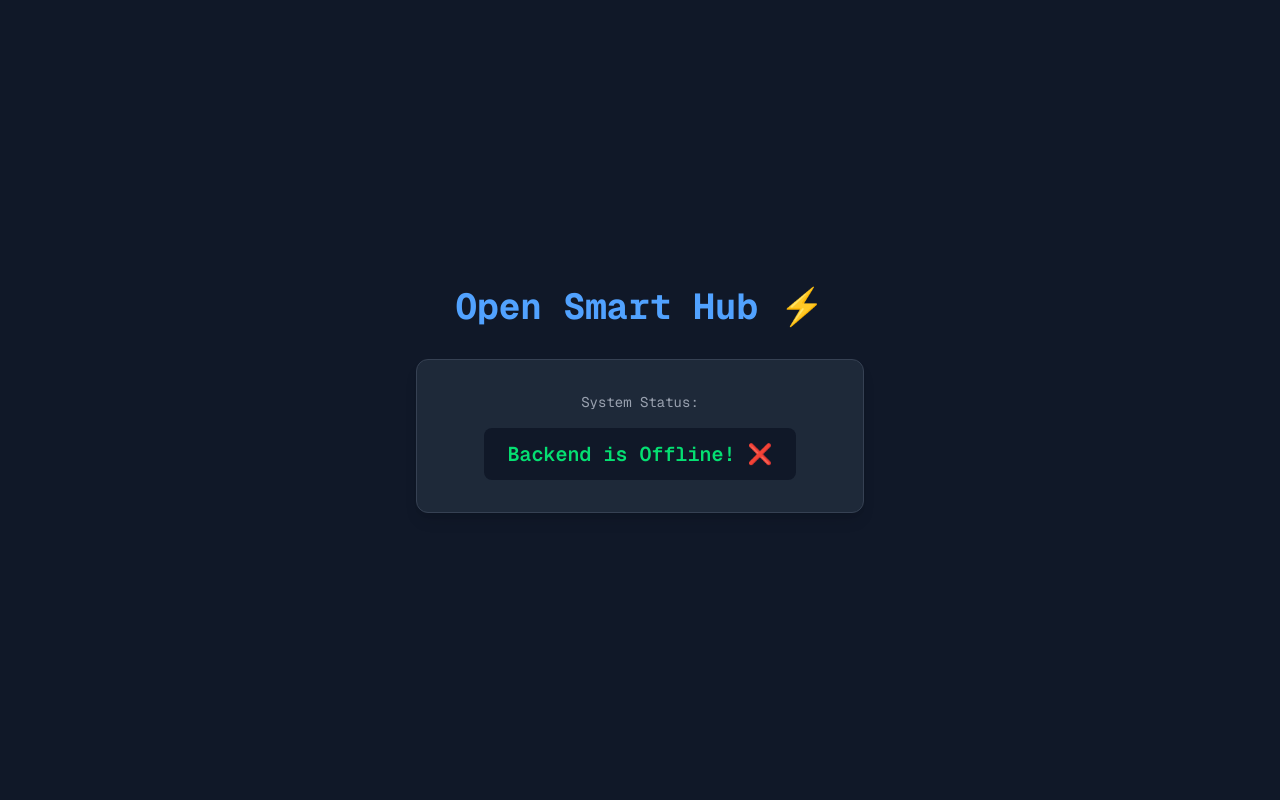
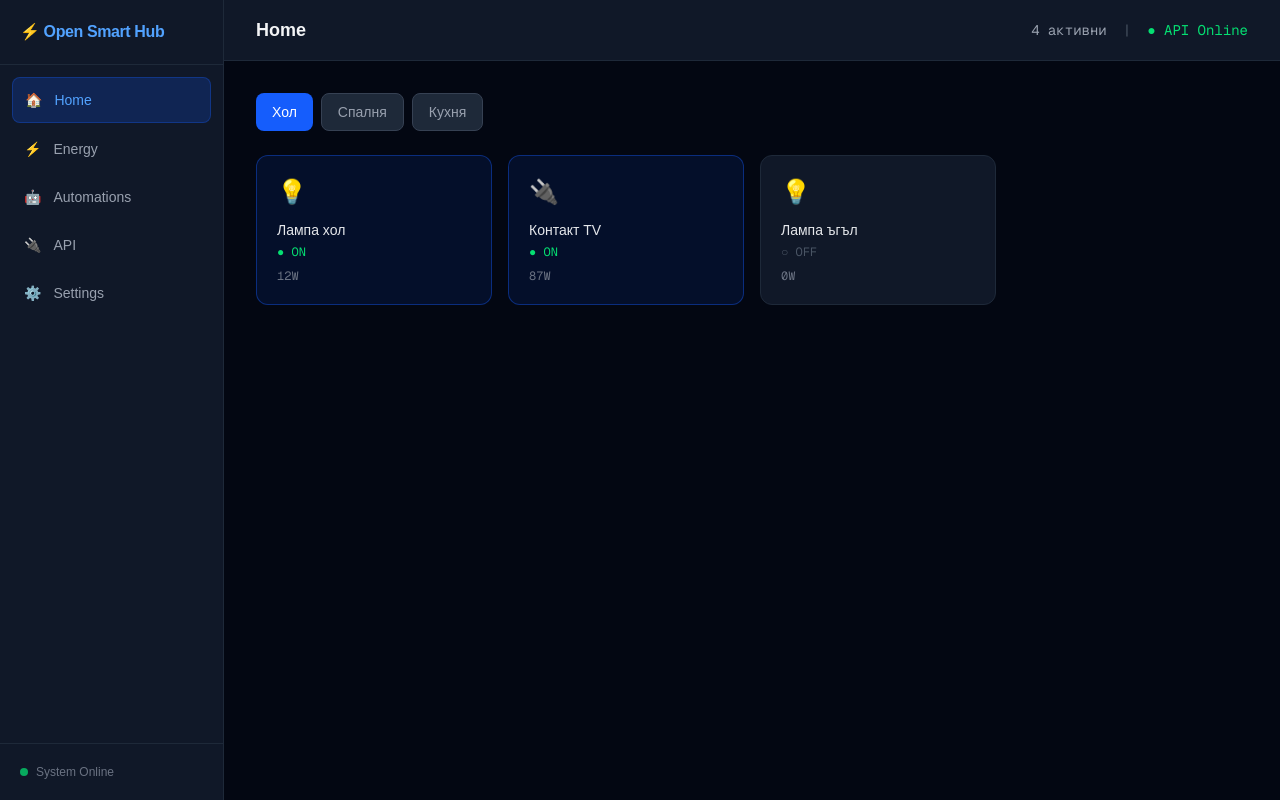
Before and after one commit to mtfxx/open-smart-hub, a Next.js app in the folder frontend/: page / in a window 1280 px wide. Built offline with nearby package versions, Linux system fonts and the light colour scheme; no server answers.

Commit message:
fix: clean dashboard page.tsx with proper TypeScript types

```diff
--- a/frontend/app/page.tsx
+++ b/frontend/app/page.tsx
@@ -1,31 +1,210 @@
 'use client';
-import { useEffect, useState } from 'react';
+import { useState } from 'react';
+import {
+  LineChart,
+  Line,
+  XAxis,
+  YAxis,
+  Tooltip,
+  ResponsiveContainer,
+} from 'recharts';
 
-export default function Home() {
-  const [apiStatus, setApiStatus] = useState<string>('Loading...');
+type Device = {
+  id: number;
+  name: string;
+  type: 'light' | 'plug';
+  state: boolean;
+  power: number;
+};
 
-  useEffect(() => {
-    // Тук Next.js пита нашия Node.js бекенд
-    fetch('http://localhost:3001/api/status')
-      .then((res) => res.json())
-      .then((data) => setApiStatus(data.message))
-      .catch(() => setApiStatus('Backend is Offline! ❌'));
-  }, []);
+type DevicesMap = {
+  [room: string]: Device[];
+};
+
+const initialDevices: DevicesMap = {
+  'Хол': [
+    { id: 1, name: 'Лампа хол', type: 'light', state: true, power: 12 },
+    { id: 2, name: 'Контакт TV', type: 'plug', state: true, power: 87 },
+    { id: 3, name: 'Лампа ъгъл', type: 'light', state: false, power: 0 },
+  ],
+  'Спалня': [
+    { id: 4, name: 'Лампа спалня', type: 'light', state: false, power: 0 },
+    { id: 5, name: 'Контакт зарядно', type: 'plug', state: true, power: 18 },
+  ],
+  'Кухня': [
+    { id: 6, name: 'Лампа кухня', type: 'light', state: true, power: 9 },
+    { id: 7, name: 'Контакт кафемашина', type: 'plug', state: false, power: 0 },
+  ],
+};
+
+const navItems = [
+  { id: 'home', label: 'Home', icon: '🏠' },
+  { id: 'energy', label: 'Energy', icon: '⚡' },
+  { id: 'automations', label: 'Automations', icon: '🤖' },
+  { id: 'api', label: 'API', icon: '🔌' },
+  { id: 'settings', label: 'Settings', icon: '⚙️' },
+];
+
+const mockEnergyData = [
+  { time: '00:00', watts: 120 },
+  { time: '04:00', watts: 80 },
+  { time: '08:00', watts: 350 },
+  { time: '12:00', watts: 210 },
+  { time: '16:00', watts: 190 },
+  { time: '20:00', watts: 450 },
+  { time: '23:59', watts: 150 },
+];
+
+export default function Dashboard() {
+  const [activeNav, setActiveNav] = useState('home');
+  const [activeRoom, setActiveRoom] = useState('Хол');
+  const [devices, setDevices] = useState<DevicesMap>(initialDevices);
+
+  const toggleDevice = (room: string, id: number) => {
+    setDevices((prev) => ({
+      ...prev,
+      [room]: prev[room].map((d) =>
+        d.id === id
+          ? { ...d, state: !d.state, power: !d.state ? (d.type === 'light' ? 12 : 45) : 0 }
+          : d
+      ),
+    }));
+  };
+
+  const totalPower = Object.values(devices)
+    .flat()
+    .reduce((acc, d) => acc + d.power, 0);
 
   return (
-    <main className="flex min-h-screen flex-col items-center justify-center bg-gray-900 text-white p-24">
-      <div className="z-10 max-w-5xl w-full items-center justify-between font-mono text-sm">
-        <h1 className="text-4xl font-bold mb-8 text-center text-blue-400">
-          Open Smart Hub ⚡
-        </h1>
-
-        <div className="bg-gray-800 border border-gray-700 p-8 rounded-xl shadow-lg text-center max-w-md mx-auto">
-          <p className="text-gray-400 mb-4">System Status:</p>
-          <div className="text-xl font-semibold text-green-400 bg-gray-900 py-3 px-6 rounded-lg inline-block">
-            {apiStatus}
+    <div className="flex h-screen bg-gray-950 text-gray-100 overflow-hidden">
+      {/* Sidebar */}
+      <aside className="w-56 bg-gray-900 border-r border-gray-800 flex flex-col">
+        <div className="p-5 border-b border-gray-800">
+          <span className="text-blue-400 font-bold tracking-tight">⚡ Open Smart Hub</span>
+        </div>
+        <nav className="flex-1 p-3 space-y-1">
+          {navItems.map((item) => (
+            <button
+              key={item.id}
+              onClick={() => setActiveNav(item.id)}
+              className={`w-full flex items-center gap-3 px-3 py-3 rounded-lg text-sm transition-colors ${
+                activeNav === item.id
+                  ? 'bg-blue-600/20 text-blue-400 border border-blue-600/30'
+                  : 'text-gray-400 hover:bg-gray-800 hover:text-gray-200'
+              }`}
+            >
+              <span>{item.icon}</span>
+              <span>{item.label}</span>
+            </button>
+          ))}
+        </nav>
+        <div className="p-5 border-t border-gray-800">
+          <div className="flex items-center gap-2 text-xs text-gray-500">
+            <span className="w-2 h-2 rounded-full bg-green-400 animate-pulse" />
+            <span>System Online</span>
           </div>
         </div>
-      </div>
-    </main>
+      </aside>
+
+      {/* Main */}
+      <main className="flex-1 flex flex-col overflow-hidden">
+        <header className="flex justify-between items-center px-8 py-4 border-b border-gray-800 bg-gray-900">
+          <h1 className="font-semibold text-lg">
+            {navItems.find((n) => n.id === activeNav)?.label}
+          </h1>
+          <div className="flex items-center gap-4 text-sm font-mono text-gray-400">
+            <span>{Object.values(devices).flat().filter((d) => d.state).length} активни</span>
+            <span className="text-gray-600">|</span>
+            <span className="text-green-400">● API Online</span>
+          </div>
+        </header>
+
+        <div className="flex-1 overflow-auto p-8">
+          {/* HOME TAB */}
+          {activeNav === 'home' && (
+            <>
+              <div className="flex gap-2 mb-6">
+                {Object.keys(devices).map((room) => (
+                  <button
+                    key={room}
+                    onClick={() => setActiveRoom(room)}
+                    className={`px-4 py-2 rounded-lg text-sm font-medium transition-colors ${
+                      activeRoom === room
+                        ? 'bg-blue-600 text-white'
+                        : 'bg-gray-800 text-gray-400 hover:text-white border border-gray-700'
+                    }`}
+                  >
+                    {room}
+                  </button>
+                ))}
+              </div>
+              <div className="grid grid-cols-2 md:grid-cols-3 lg:grid-cols-4 gap-4">
+                {devices[activeRoom].map((device) => (
+                  <button
+                    key={device.id}
+                    onClick={() => toggleDevice(activeRoom, device.id)}
+                    className={`p-5 rounded-xl border text-left transition-all ${
+                      device.state
+                        ? 'bg-blue-600/10 border-blue-600/40 hover:bg-blue-600/20'
+                        : 'bg-gray-900 border-gray-800 hover:border-gray-700'
+                    }`}
+                  >
+                    <div className="text-2xl mb-3">{device.type === 'light' ? '💡' : '🔌'}</div>
+                    <div className="text-sm font-medium text-gray-200 mb-1">{device.name}</div>
+                    <div className={`text-xs font-mono mb-2 ${device.state ? 'text-green-400' : 'text-gray-600'}`}>
+                      {device.state ? '● ON' : '○ OFF'}
+                    </div>
+                    <div className="text-xs font-mono text-gray-500">{device.power}W</div>
+                  </button>
+                ))}
+              </div>
+            </>
+          )}
+
+          {/* ENERGY TAB */}
+          {activeNav === 'energy' && (
+            <div className="space-y-6">
+              <div className="grid grid-cols-3 gap-4">
+                <div className="bg-gray-900 border border-gray-800 p-5 rounded-xl">
+                  <div className="text-gray-400 text-sm mb-1">Текуща консумация</div>
+                  <div className="text-3xl font-mono text-blue-400">{totalPower} W</div>
+                </div>
+                <div className="bg-gray-900 border border-gray-800 p-5 rounded-xl">
+                  <div className="text-gray-400 text-sm mb-1">Разход за деня</div>
+                  <div className="text-3xl font-mono text-gray-200">1.45 лв</div>
+                </div>
+                <div className="bg-gray-900 border border-gray-800 p-5 rounded-xl">
+                  <div className="text-gray-400 text-sm mb-1">Прогноза (месец)</div>
+                  <div className="text-3xl font-mono text-gray-200">42.80 лв</div>
+                </div>
+              </div>
+              <div className="bg-gray-900 border border-gray-800 p-6 rounded-xl">
+                <div className="text-gray-400 text-sm mb-4">Консумация — последните 24 часа</div>
+                <div className="h-64">
+                  <ResponsiveContainer width="100%" height="100%">
+                    <LineChart data={mockEnergyData}>
+                      <XAxis dataKey="time" stroke="#4b5563" fontSize={12} tickLine={false} axisLine={false} />
+                      <YAxis stroke="#4b5563" fontSize={12} tickLine={false} axisLine={false} unit="W" />
+                      <Tooltip
+                        contentStyle={{ backgroundColor: '#111827', border: '1px solid #1f2937', borderRadius: '8px' }}
+                        itemStyle={{ color: '#60a5fa' }}
+                      />
+                      <Line type="monotone" dataKey="watts" stroke="#3b82f6" strokeWidth={3} dot={{ r: 4, fill: '#1d4ed8' }} />
+                    </LineChart>
+                  </ResponsiveContainer>
+                </div>
+              </div>
+            </div>
+          )}
+
+          {/* OTHER TABS */}
+          {activeNav !== 'home' && activeNav !== 'energy' && (
+            <div className="flex h-full items-center justify-center text-gray-600 font-mono text-sm">
+              [ {navItems.find((n) => n.id === activeNav)?.label} — coming soon ]
+            </div>
+          )}
+        </div>
+      </main>
+    </div>
   );
 }
```
